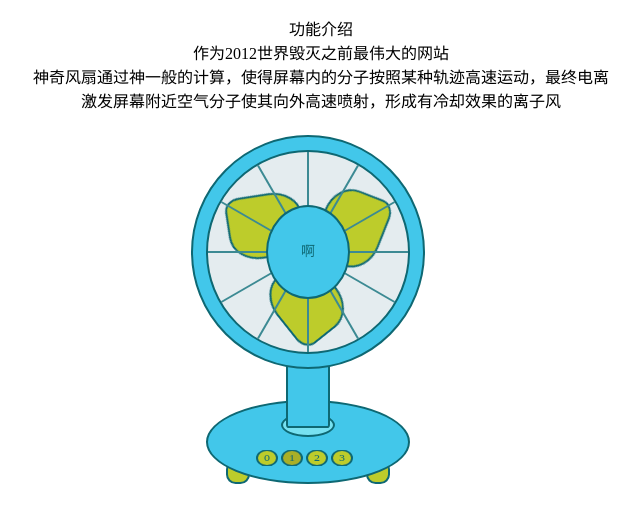
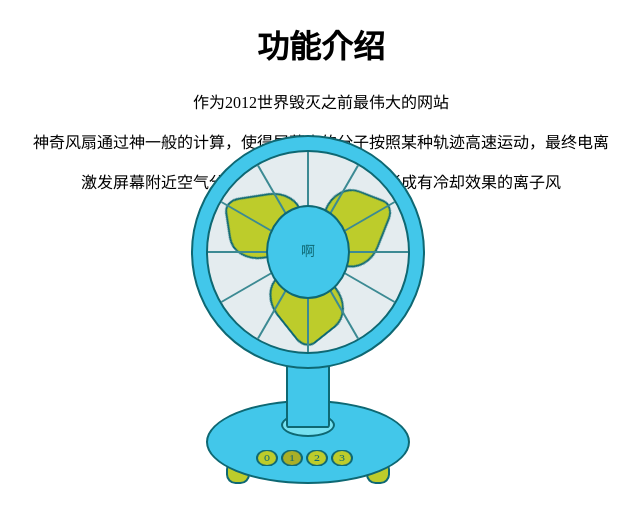
Before and after one commit to INSANE020/INSANE020.github.io, a plain HTML site: page fs.html in a window 1280 px wide. Shown: the whole page, without its empty margins (319-959 px from the left). Drawn offline with Linux system fonts and the light colour scheme.

Commit message:
Update fs.html

```diff
--- a/fs.html
+++ b/fs.html
@@ -12,8 +12,12 @@
 <body>
 
 <div style="text-align:center;">
-<p>功能介绍<br/>作为2012世界毁灭之前最伟大的网站<br/>神奇风扇通过神一般的计算，使得屏幕内的分子按照某种轨迹高速运动，最终电离<br/>激发屏幕附近空气分子使其向外高速喷射，形成有冷却效果的离子风</p>
+<h1>功能介绍</h1>
+<p>作为2012世界毁灭之前最伟大的网站</p>
+<p>神奇风扇通过神一般的计算，使得屏幕内的分子按照某种轨迹高速运动，最终电离</p>
+<p>激发屏幕附近空气分子使其向外高速喷射，形成有冷却效果的离子风</p>
 </div>
+<br>
 
 <div id="fan">
 	<input type="radio" name="switch" class="switch_0">
```
